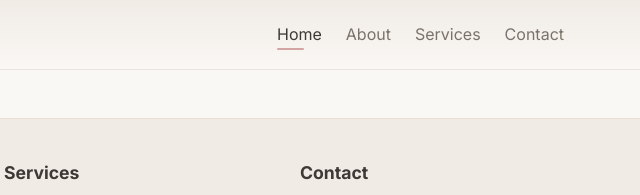
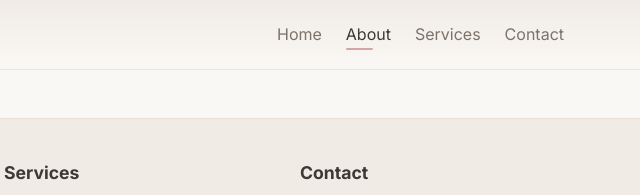
Before and after one commit to emanuelrferreira/pawsitive-house, a plain HTML site: page about.html in a window 1280 px wide. Shown: the top 195 px of the page, 636-1276 px from the left. Drawn offline with Linux system fonts and the light colour scheme; a web font is replaced by a local one.

Commit message:
added active class to the correct page on navbar

```diff
--- a/about.html
+++ b/about.html
@@ -18,8 +18,8 @@
                 </a>
             </div>
             <nav class="main-nav">
-                <a href="index.html" class="active">Home</a>
-                <a href="about.html">About</a>
+                <a href="index.html">Home</a>
+                <a href="about.html" class="active">About</a>
                 <a href="services.html">Services</a>
                 <a href="contact.html">Contact</a>
             </nav>
```
Also changed, not shown: contact.html (+2 -2 lines), services.html (+2 -2 lines).
